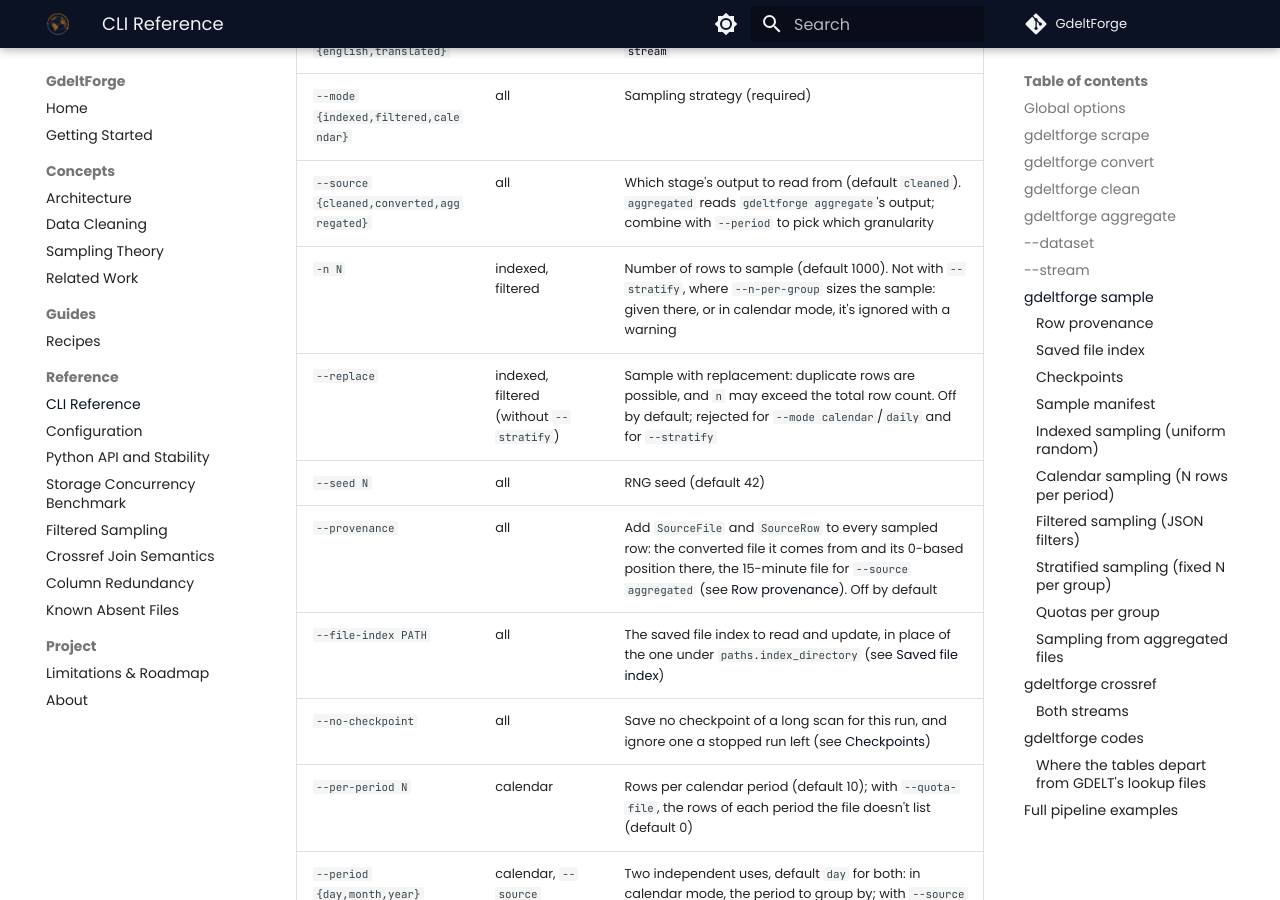
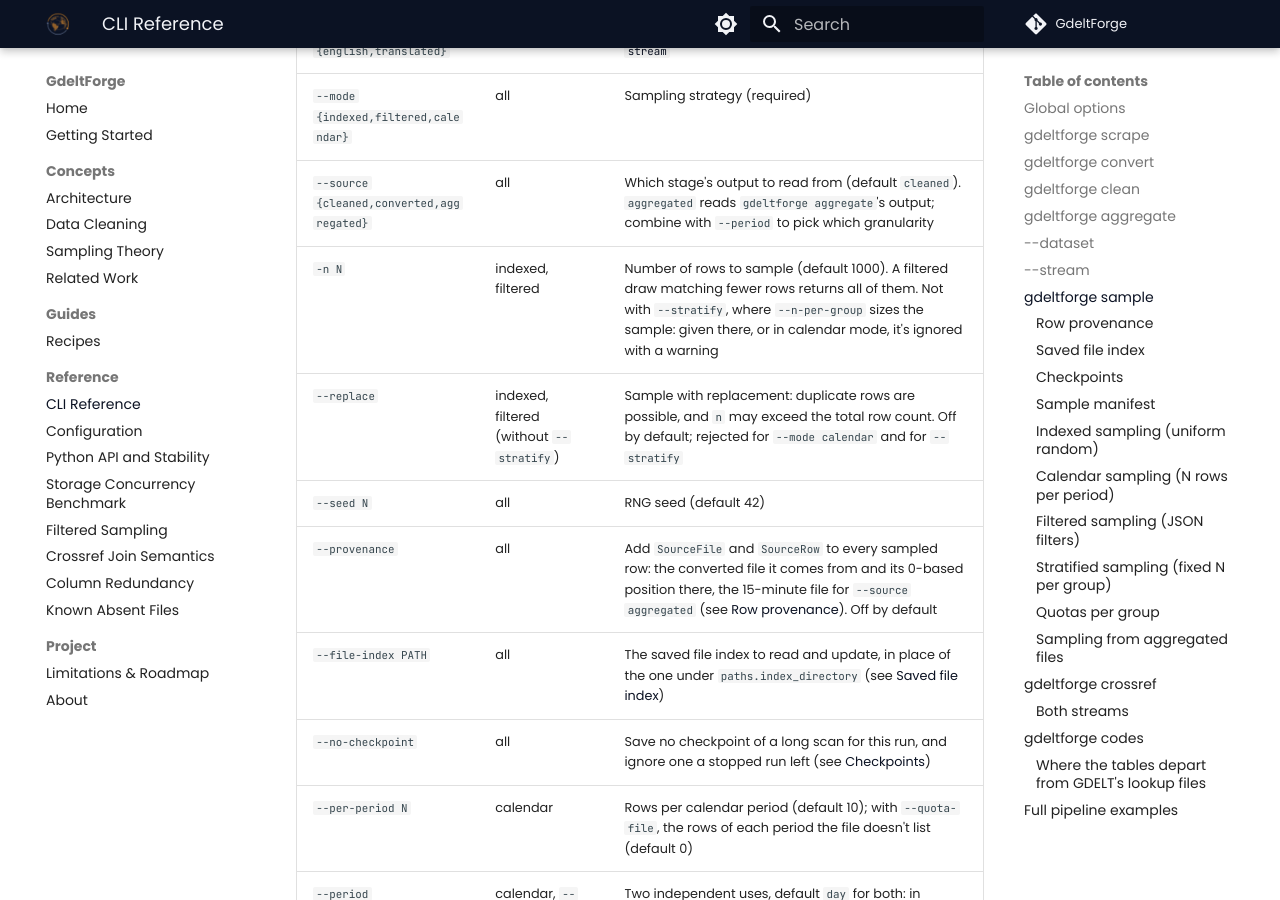
Before and after one commit to Vinicius-Teixeirac/GdeltForge, an MkDocs documentation site: the page built from docs/cli-reference.md, in a window 1280 px wide and 900 px high, scrolled down 14757 px. Built offline with MkDocs 1.6.1 and Material for MkDocs 9.7.7, drawn with Linux system fonts in a browser that asks for light colours; comment, search, counter and statistics services are not loaded.

Commit message:
docs(getting-started): correct the first run's download size and two traps
Following the page as written on a fresh install turned up three
problems. The GKG 2.1 day it fetches, 2024-01-01, is 0.32 GB (96 files,
323,216,730 B), under the 0.4 to 0.8 GB the page gave; the page now
gives that day's size. The filtered example asks for 500 rows and gets
115, the events of that week that match, with nothing explaining why; a
filtered draw returns every matching row when fewer match, which the
page, the -n help and the CLI reference now say. And cp
config/settings.example.yaml fails after pip install, since the wheel
doesn't ship that file; the page now points to it on GitHub and says
the copy needs a source checkout.

The --replace row of the CLI reference still named the removed daily
mode.

Claude Code has been used: the brief below condenses the session:

    A run of docs/getting-started.md as written found that the GKG 2.1
    day it downloads is 0.32 GB against the page's 0.4 to 0.8 GB, that
    its filtered example returns 115 of the 500 rows it asks for
    without a word, and that its cp config/settings.example.yaml step
    fails after pip install. Fix all three.

Co-Authored-By: Claude Opus 5.5 <noreply@anthropic.com>

```diff
--- a/docs/cli-reference.md
+++ b/docs/cli-reference.md
@@ -266,8 +266,8 @@ All sampling modes read from the cleaned directory by default; pass `--source co
 | `--stream {english,translated}` | all | GDELT 2.0 stream to sample (default `english`); see [`--stream`](#-stream) |
 | `--mode {indexed,filtered,calendar}` | all | Sampling strategy (required) |
 | `--source {cleaned,converted,aggregated}` | all | Which stage's output to read from (default `cleaned`). `aggregated` reads `gdeltforge aggregate`'s output; combine with `--period` to pick which granularity |
-| `-n N` | indexed, filtered | Number of rows to sample (default 1000). Not with `--stratify`, where `--n-per-group` sizes the sample: given there, or in calendar mode, it's ignored with a warning |
-| `--replace` | indexed, filtered (without `--stratify`) | Sample with replacement: duplicate rows are possible, and `n` may exceed the total row count. Off by default; rejected for `--mode calendar`/`daily` and for `--stratify` |
+| `-n N` | indexed, filtered | Number of rows to sample (default 1000). A filtered draw matching fewer rows returns all of them. Not with `--stratify`, where `--n-per-group` sizes the sample: given there, or in calendar mode, it's ignored with a warning |
+| `--replace` | indexed, filtered (without `--stratify`) | Sample with replacement: duplicate rows are possible, and `n` may exceed the total row count. Off by default; rejected for `--mode calendar` and for `--stratify` |
 | `--seed N` | all | RNG seed (default 42) |
 | `--provenance` | all | Add `SourceFile` and `SourceRow` to every sampled row: the converted file it comes from and its 0-based position there, the 15-minute file for `--source aggregated` (see [Row provenance](#row-provenance)). Off by default |
 | `--file-index PATH` | all | The saved file index to read and update, in place of the one under `paths.index_directory` (see [Saved file index](#saved-file-index)) |
```
Also changed, not shown: docs/getting-started.md (+4 -2 lines), 1 other file.
